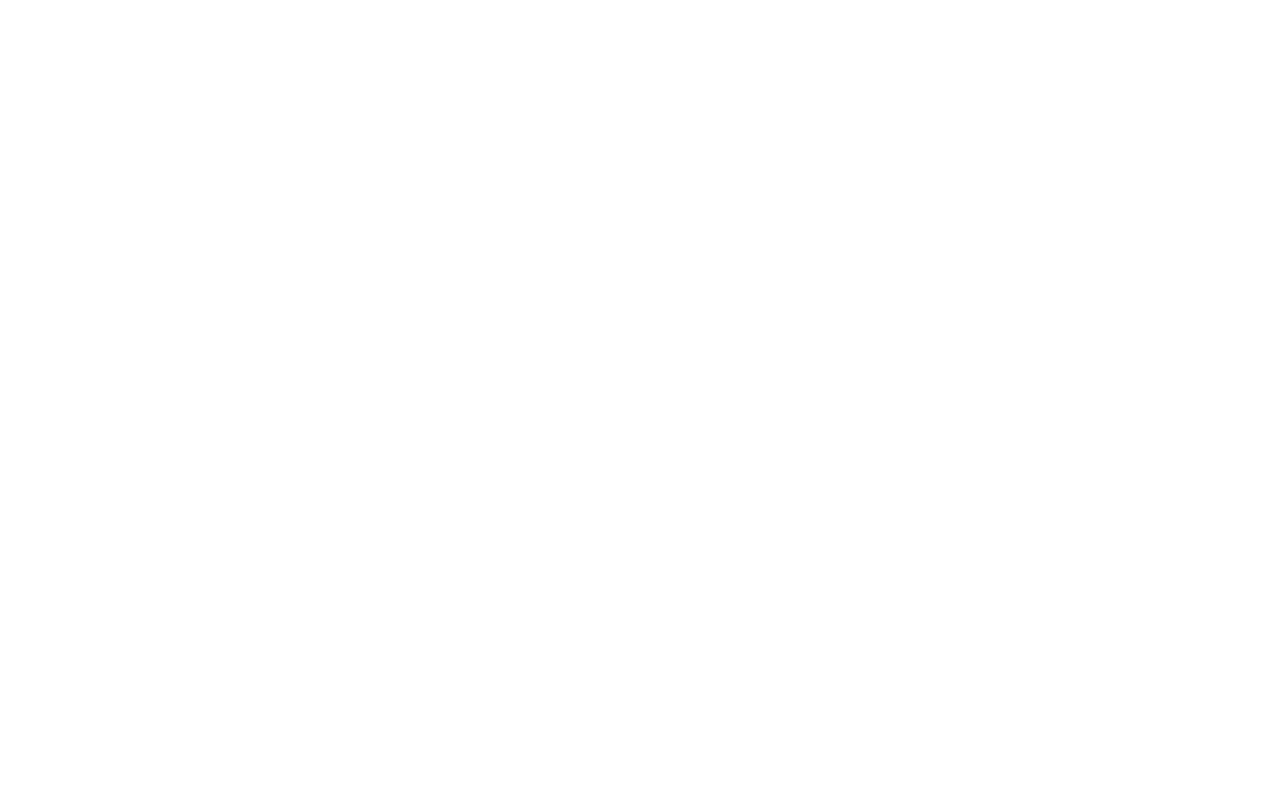
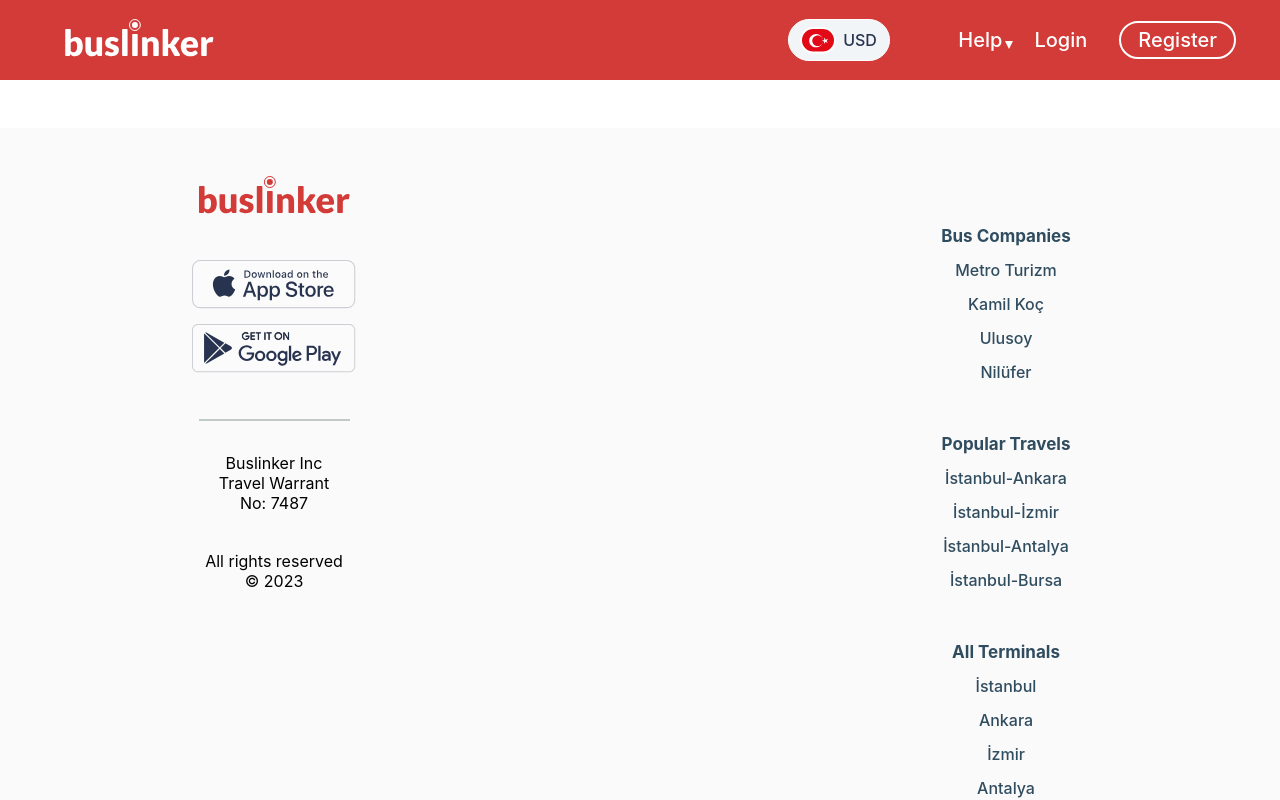
Before and after one commit to TUGBAAYY/buslinker, a React (Create React App) app: page /bilet in a window 1280 px wide. Shown: the top 800 px of the page. Built offline with nearby package versions, Linux system fonts and the light colour scheme.

Commit message:
buscommitNew

```diff
--- a/src/components/companies/Companies.jsx
+++ b/src/components/companies/Companies.jsx
@@ -1,5 +1,5 @@
 import React from 'react'
-import './compaines.css'
+import './companies.css'
 import image from '../../media/linker.svg'
 import img1 from '../../media/metro.png'
 import img2 from '../../media/ulusoy.png'
--- a/src/pages/Bilet.jsx
+++ b/src/pages/Bilet.jsx
@@ -1,11 +1,14 @@
 import React from 'react'
+import Navbar from '../components/navbar/Navbar'
+import Footer from '../components/footer/Footer'
 
 const Bilet = () => {
   return (
 
     <div>
-
-        </div>
+      <Navbar />
+      <Footer />
+    </div>
   )
 }
 
```
Also changed, not shown: src/components/companies/companies.css (line endings or trailing spaces), src/components/footer/footer.css (line endings or trailing spaces).
